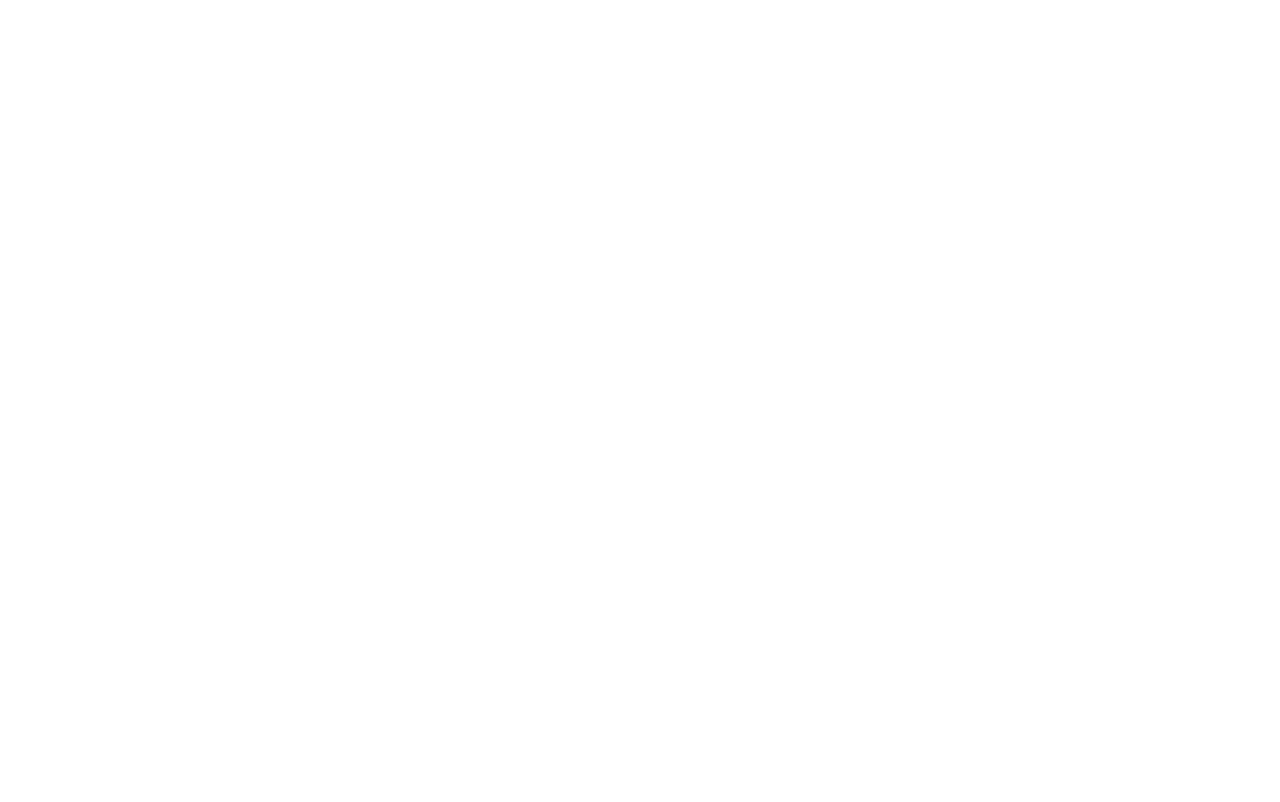
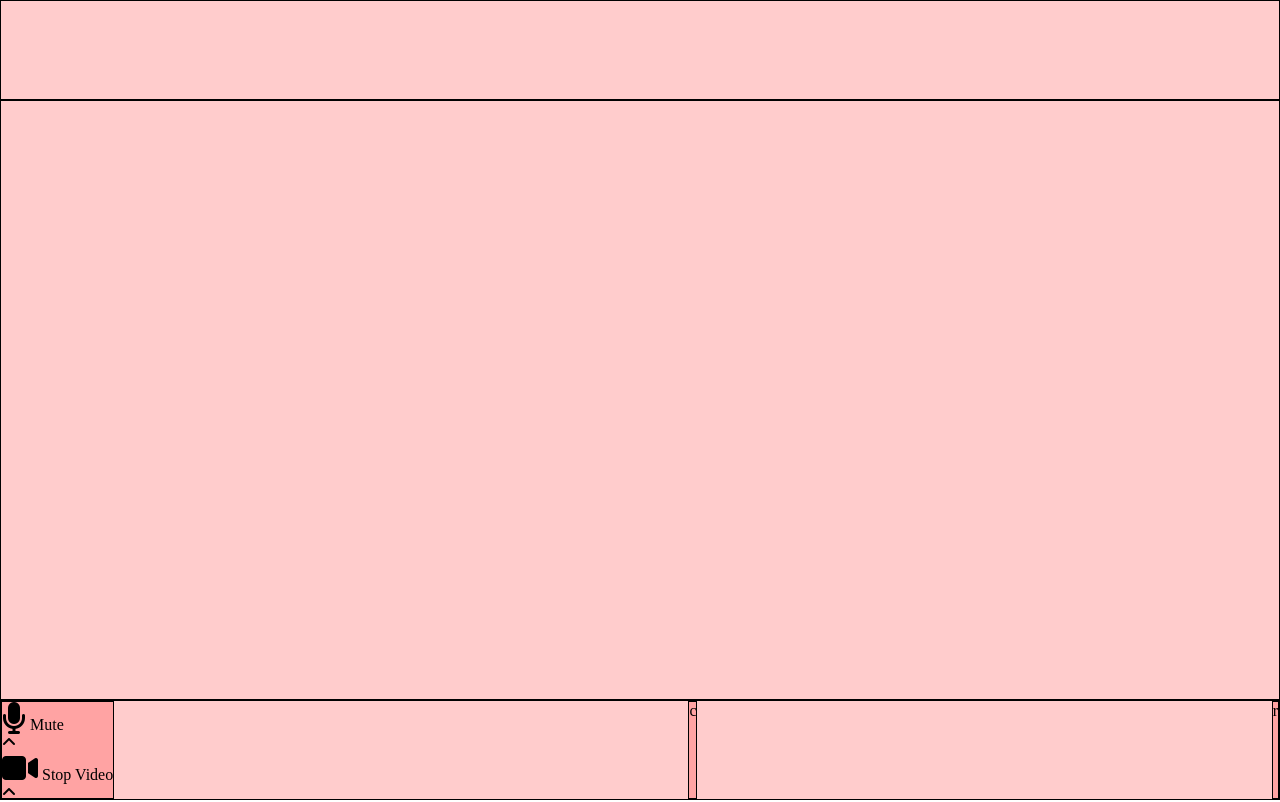
Before and after one commit to dmonteleo/html-css-zoom, a plain HTML site: page index.html in a window 1280 px wide. Drawn offline with Linux system fonts and the light colour scheme; files that its build step writes are made by us from their sources.

Commit message:
footer left started

```diff
--- a/css/style.css
+++ b/css/style.css
@@ -1,5 +1,22 @@
 /* HEADER */
+
+header {
+  height: 100px;
+  width: 100%;
+}
 
 /* MAIN */
 
+main {
+  height: calc(100vh - 200px);
+  width: 100%;
+}
+
 /* FOOTER */
+
+footer {
+  height: 100px;
+  width: 100%;
+  display: flex;
+  justify-content: space-between;
+}
--- a/css/utils.css
+++ b/css/utils.css
@@ -4,3 +4,7 @@
   background-color: rgba(255, 0, 0, .2);
   border: 1px solid black;
 }
+
+.flex {
+  display: flex;
+}
--- a/index.html
+++ b/index.html
@@ -4,19 +4,51 @@
   <meta charset="UTF-8">
   <meta http-equiv="X-UA-Compatible" content="IE=edge">
   <meta name="viewport" content="width=device-width, initial-scale=1.0">
-  <link rel="stylesheet" href="style.css">
-  <link rel="stylesheet" href="global.css">
-  <link rel="stylesheet" href="utils.css">
+  <link rel="stylesheet" href="./css/style.css">
+  <link rel="stylesheet" href="./css/global.css">
+  <link rel="stylesheet" href="./css/utils.css">
   <link rel='stylesheet' href='https://cdnjs.cloudflare.com/ajax/libs/font-awesome/6.1.0/css/all.min.css' integrity='sha512-10/jx2EXwxxWqCLX/hHth/vu2KY3jCF70dCQB8TSgNjbCVAC/8vai53GfMDrO2Emgwccf2pJqxct9ehpzG+MTw==' crossorigin='anonymous'/>
   <title>Zoom</title>
 </head>
 <body>
-  <header></header>
-  <main></main>
-  <footer>
-    <div class="footer-left"></div>
-    <div class="footer-center"></div>
-    <div class="footer-right"></div>
+  <header class="debug"></header>
+  <main class="debug"></main>
+  <!-- footer -->
+  <footer class="debug">
+    <!-- footer left -->
+    <div class="footer-left debug">
+      <div class="icon">
+        <i class="fas fa-microphone fa-2x"></i>
+        <span>Mute</span>
+      </div>
+    <div class="icon">
+        <i class="fas fa-angle-up"></i>
+    </div>
+    <div class="icon">
+        <i class="fas fa-video fa-2x"></i>
+        <span>Stop Video</span>
+    </div>
+    <div class="icon">
+        <i class="fas fa-angle-up"></i>
+    </div>
+    </div>
+    <!-- footer center -->
+    <div class="footer-center debug">
+      c
+      <div class="invite"></div>
+      <div class="partecipants"></div>
+      <div class="polling"></div>
+      <div class="share"></div>
+      <div class="chevron"></div>
+      <div class="chat"></div>
+      <div class="record"></div>
+      <div class="breakout"></div>
+      <div class="more"></div>
+    </div>
+    <!-- footer right -->
+    <div class="footer-right debug">
+      r
+    </div>
   </footer>
 </body>
 </html>
```
